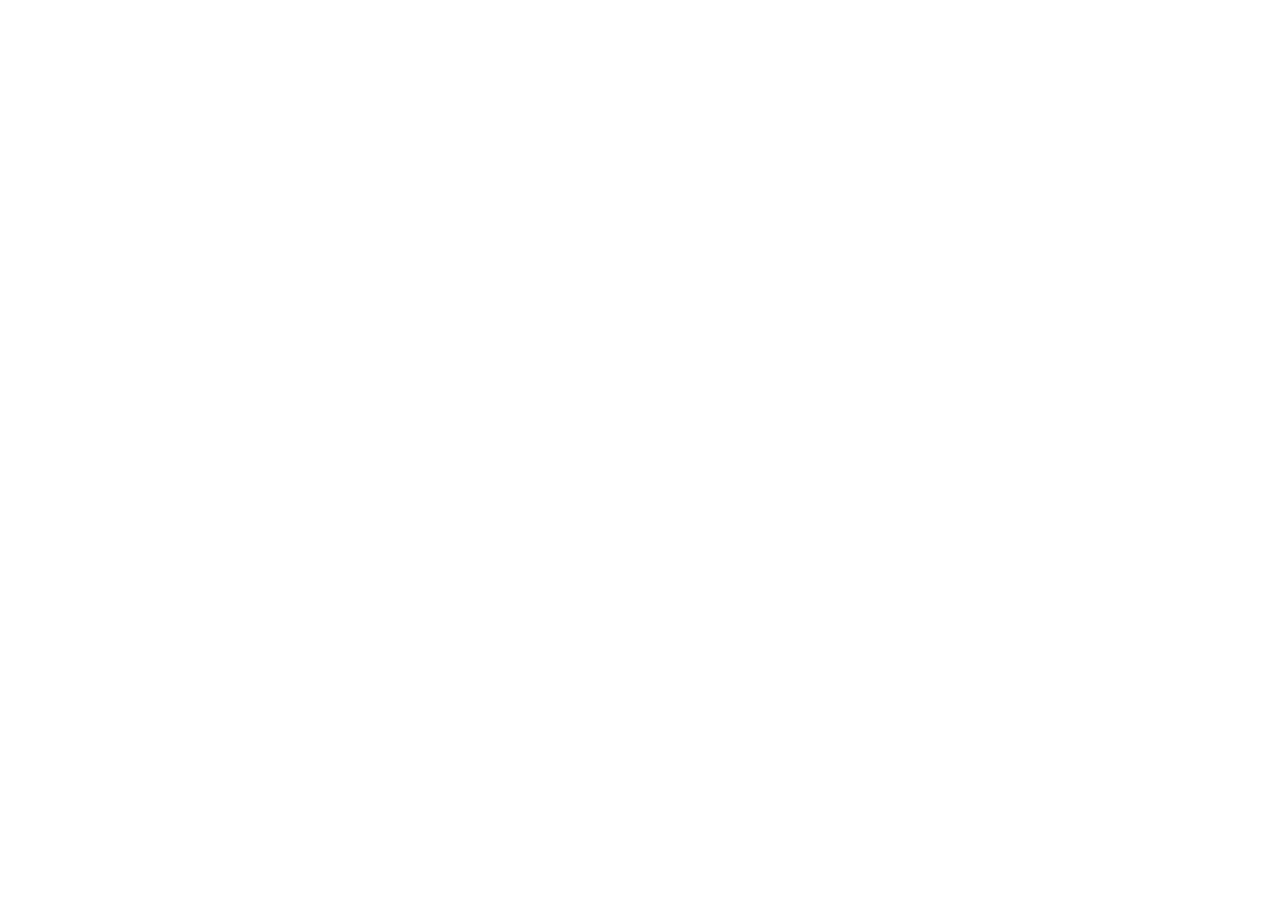
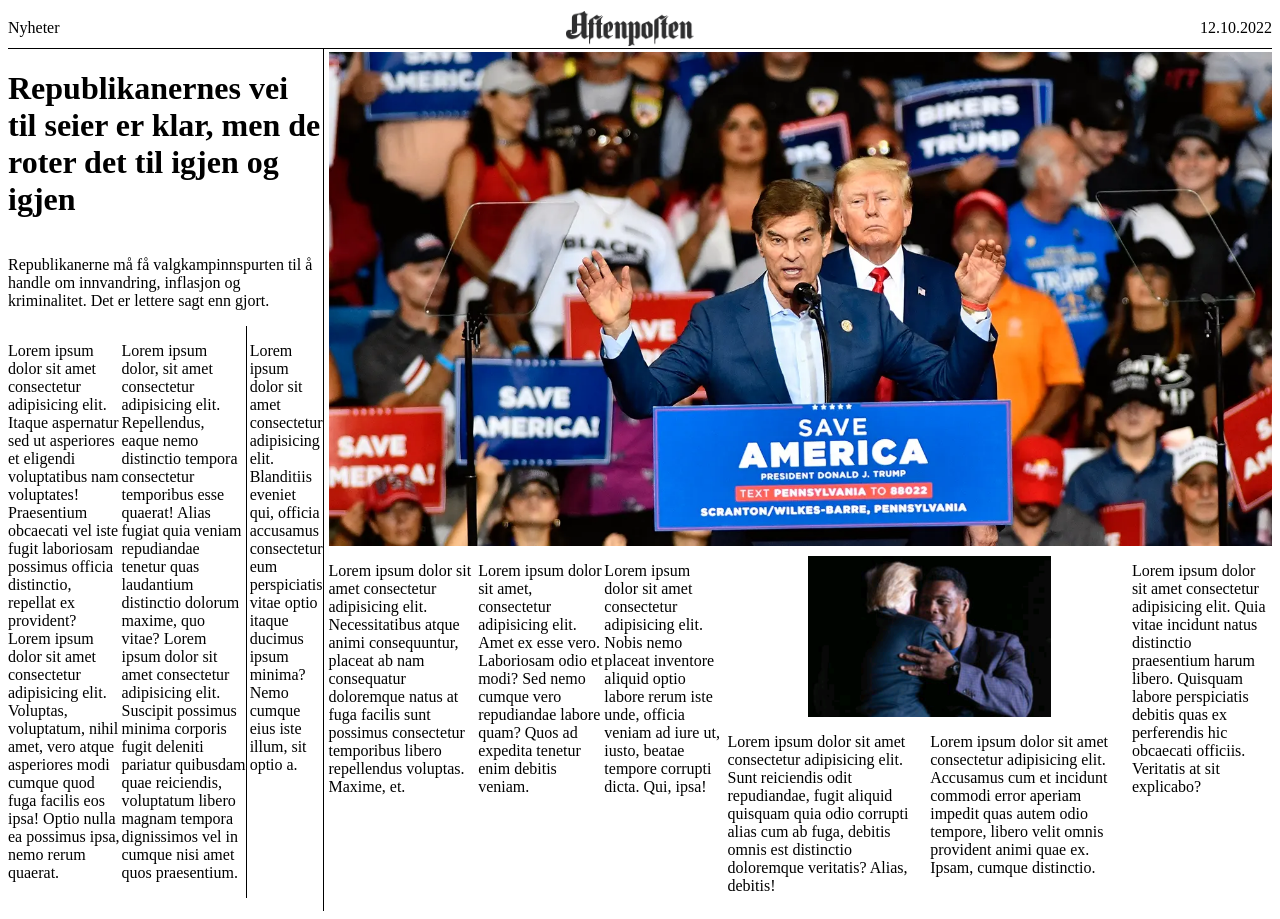
Before and after one commit to Victorkem/Oblig2, a plain HTML site: page index.html in a window 1280 px wide. Before the commit the page ends 800 px from the top, so only its background shows below. Drawn offline with Linux system fonts and the light colour scheme.

Commit message:
struktur

```diff
--- a/index.html
+++ b/index.html
@@ -4,9 +4,53 @@
     <meta charset="UTF-8">
     <meta http-equiv="X-UA-Compatible" content="IE=edge">
     <meta name="viewport" content="width=device-width, initial-scale=1.0">
-    <title>Document</title>
+    <title>Artikkel</title>
+    <link rel="stylesheet" href="style.css">
 </head>
 <body>
-
+    <header>
+        <div id="headerContainer">
+            <div id="kategori">Nyheter</div>
+            <img id="Logo" src="bilder/Logo.png" alt="">
+            <div id="dato">12.10.2022</div>
+        </div>
+    </header>
+    <main>
+        <div id="mainContainer">
+            <div id="VS">
+                <h1>Republikanernes vei til seier er klar, men de roter det til igjen og igjen</h1>
+                <p>Republikanerne må få valgkampinnspurten til å handle om innvandring, inflasjon og kriminalitet. Det er lettere sagt enn gjort.</p>
+                <div id="vsTextContainer">
+                    <div id="vsText1">
+                        <p>Lorem ipsum dolor sit amet consectetur adipisicing elit. Itaque aspernatur sed ut asperiores et eligendi voluptatibus nam voluptates! Praesentium obcaecati vel iste fugit laboriosam possimus officia distinctio, repellat ex provident?
+                            Lorem ipsum dolor sit amet consectetur adipisicing elit. Voluptas, voluptatum, nihil amet, vero atque asperiores modi cumque quod fuga facilis eos ipsa! Optio nulla ea possimus ipsa, nemo rerum quaerat.
+                        </p>
+                        <p>Lorem ipsum dolor, sit amet consectetur adipisicing elit. Repellendus, eaque nemo distinctio tempora consectetur temporibus esse quaerat! Alias fugiat quia veniam repudiandae tenetur quas laudantium distinctio dolorum maxime, quo vitae?
+                            Lorem ipsum dolor sit amet consectetur adipisicing elit. Suscipit possimus minima corporis fugit deleniti pariatur quibusdam quae reiciendis, voluptatum libero magnam tempora dignissimos vel in cumque nisi amet quos praesentium.
+                        </p>
+                    </div>
+                    <p id="vsFakta">
+                        Lorem ipsum dolor sit amet consectetur adipisicing elit. Blanditiis eveniet qui, officia accusamus consectetur eum perspiciatis vitae optio itaque ducimus ipsum minima? Nemo cumque eius iste illum, sit optio a.
+                    </p>
+                </div>
+            </div>
+            <div id="HS">
+                <img id="bilde1" src="bilder/bilde1.webp" alt="bilde1">
+                <div id="hsTextContainer">
+                    <p>Lorem ipsum dolor sit amet consectetur adipisicing elit. Necessitatibus atque animi consequuntur, placeat ab nam consequatur doloremque natus at fuga facilis sunt possimus consectetur temporibus libero repellendus voluptas. Maxime, et.</p>
+                    <p>Lorem ipsum dolor sit amet, consectetur adipisicing elit. Amet ex esse vero. Laboriosam odio et modi? Sed nemo cumque vero repudiandae labore quam? Quos ad expedita tenetur enim debitis veniam.</p>
+                    <p>Lorem ipsum dolor sit amet consectetur adipisicing elit. Nobis nemo placeat inventore aliquid optio labore rerum iste unde, officia veniam ad iure ut, iusto, beatae tempore corrupti dicta. Qui, ipsa!</p>
+                    <div id="bilde2Container">
+                        <img id="bilde2" src="bilder/bilde2.png" alt="bilde2">
+                        <div id="hsTextContainer">
+                            <p>Lorem ipsum dolor sit amet consectetur adipisicing elit. Sunt reiciendis odit repudiandae, fugit aliquid quisquam quia odio corrupti alias cum ab fuga, debitis omnis est distinctio doloremque veritatis? Alias, debitis!</p>
+                            <p>Lorem ipsum dolor sit amet consectetur adipisicing elit. Accusamus cum et incidunt commodi error aperiam impedit quas autem odio tempore, libero velit omnis provident animi quae ex. Ipsam, cumque distinctio.</p>
+                        </div>
+                    </div>
+                    <p>Lorem ipsum dolor sit amet consectetur adipisicing elit. Quia vitae incidunt natus distinctio praesentium harum libero. Quisquam labore perspiciatis debitis quas ex perferendis hic obcaecati officiis. Veritatis at sit explicabo?</p>
+                </div>
+            </div>
+        </div>
+    </main>
 </body>
 </html>
--- /dev/null
+++ b/style.css
@@ -0,0 +1,63 @@
+#headerContainer {
+    display: flex;
+    flex-direction: row;
+    justify-content: space-between;
+    align-items: center;
+    height: 40px;
+    border-bottom: 1px solid black;
+}
+
+#Logo{
+    height: 35px;
+}
+
+
+#mainContainer{
+    display: flex;
+    flex-direction: row;
+}
+#HS{
+    display: flex;
+    flex-direction: column;
+    width: 120%;
+    margin-left: 5px;
+    margin-top: 3px;
+
+}
+#VS{
+    display: flex;
+    flex-direction: column;
+    width: 40%;
+    border-right: 1px solid black;
+}
+#bilde1{
+    width: 100%;
+}
+#vsTextContainer{
+    display: inline-flex;
+    justify-content: space-evenly;
+    flex-direction: row;
+}
+#vsText1{
+    display: flex;
+    flex-direction: row;
+    border-right: solid 1px black;
+}
+#vsFakta{
+    margin-left: 3px;
+}
+#hsTextContainer{
+    display: inline-flex;
+    flex-direction: row;
+    justify-content: space-evenly;
+}
+#bilde2Container{
+    display: flex;
+    justify-content: center;
+    flex-direction: row;
+    flex-wrap: wrap;
+}
+#bilde2{
+    margin-top: 10px;
+    width: 60%;
+}
```
Also changed, not shown: bilder/Logo.png (renamed from Logo.png), bilder/bilde1.webp (renamed from bilde1.webp), bilder/bilde2.png (renamed from bilde2.png).
